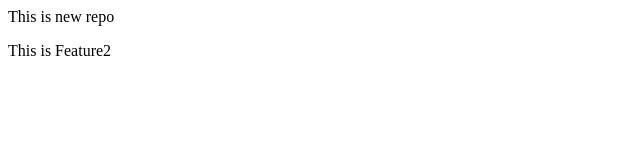
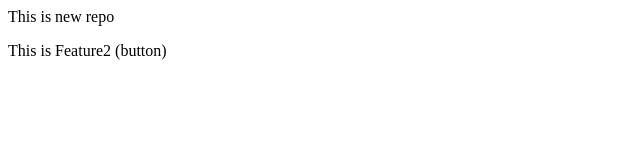
Before and after one commit to Swasthi35/localRepo, a plain HTML site: page index.html in a window 1280 px wide. Shown: the full height of the page, 0-640 px from the left. Drawn offline with Linux system fonts and the light colour scheme.

```diff
--- a/index.html
+++ b/index.html
@@ -1,2 +1,2 @@
 <p>This is new repo</p>
-<p>This is Feature2</p>
+<p>This is Feature2 (button)</p>
```
